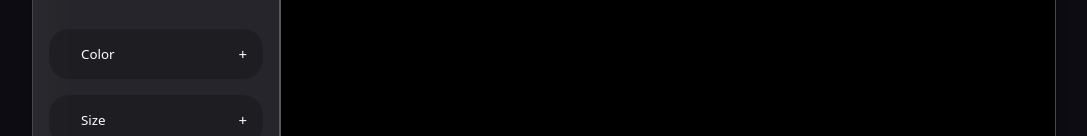
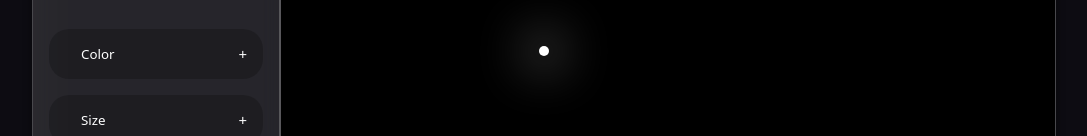
Before and after one commit to DMZTdhruv/My-Drawing-App, a plain HTML site: page index.html in a window 1280 px wide. Shown: the part 349-485 px from the top of the page, without its empty margins (96-1183 px from the left). Drawn offline with Linux system fonts and the light colour scheme.

Commit message:
Update index.html
Added cursor tag to help people visualise color, bruh, eraser size etc..

```diff
--- a/index.html
+++ b/index.html
@@ -11,6 +11,7 @@
 <body>
    <div class="blob-cover">
    </div>
+   <div class="cursor"></div>
    <div class="blob" id="blob"> </div>
    <span class="clear-cavas-warning-sign sign" data-visible="false">Clear canvas first using tool!</span>
    <span class="draw-success-sign sign" data-visible="false">Now you can change color!</span>
```
